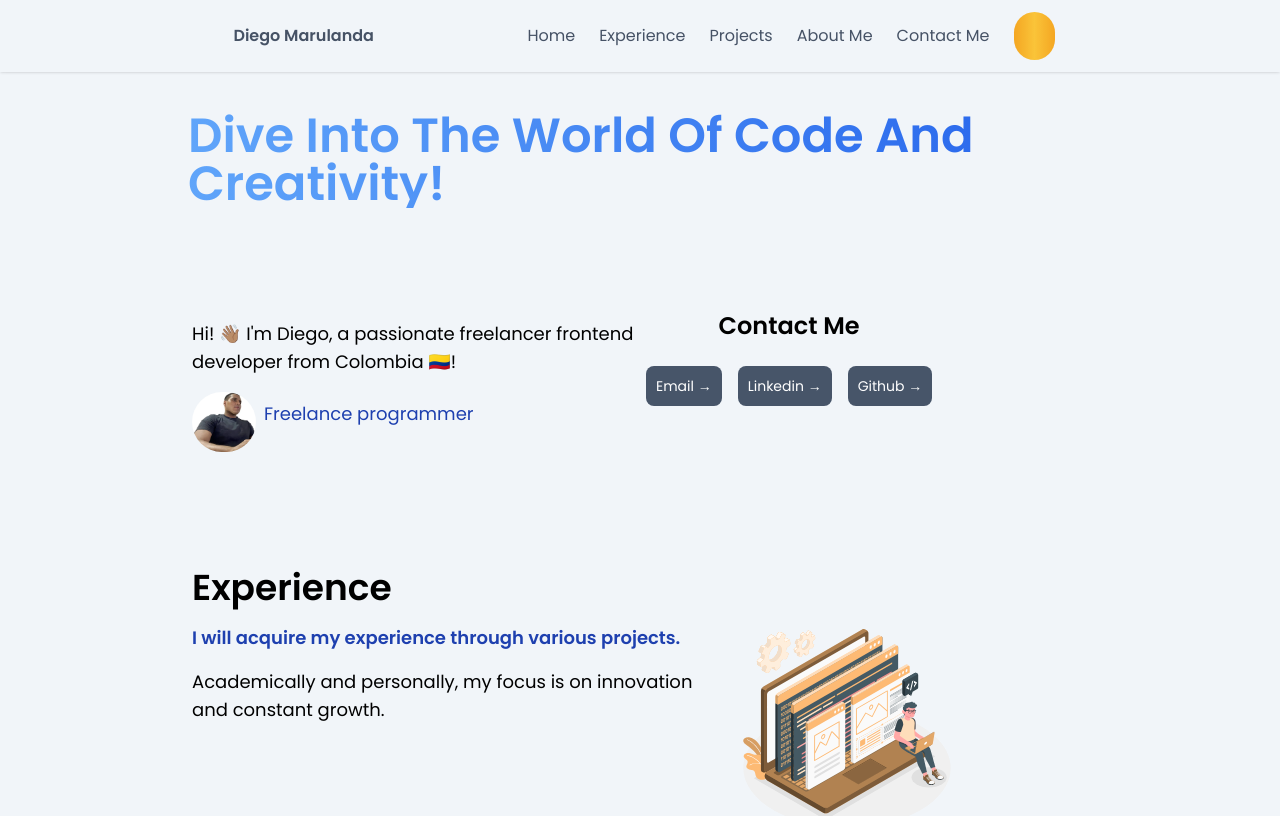
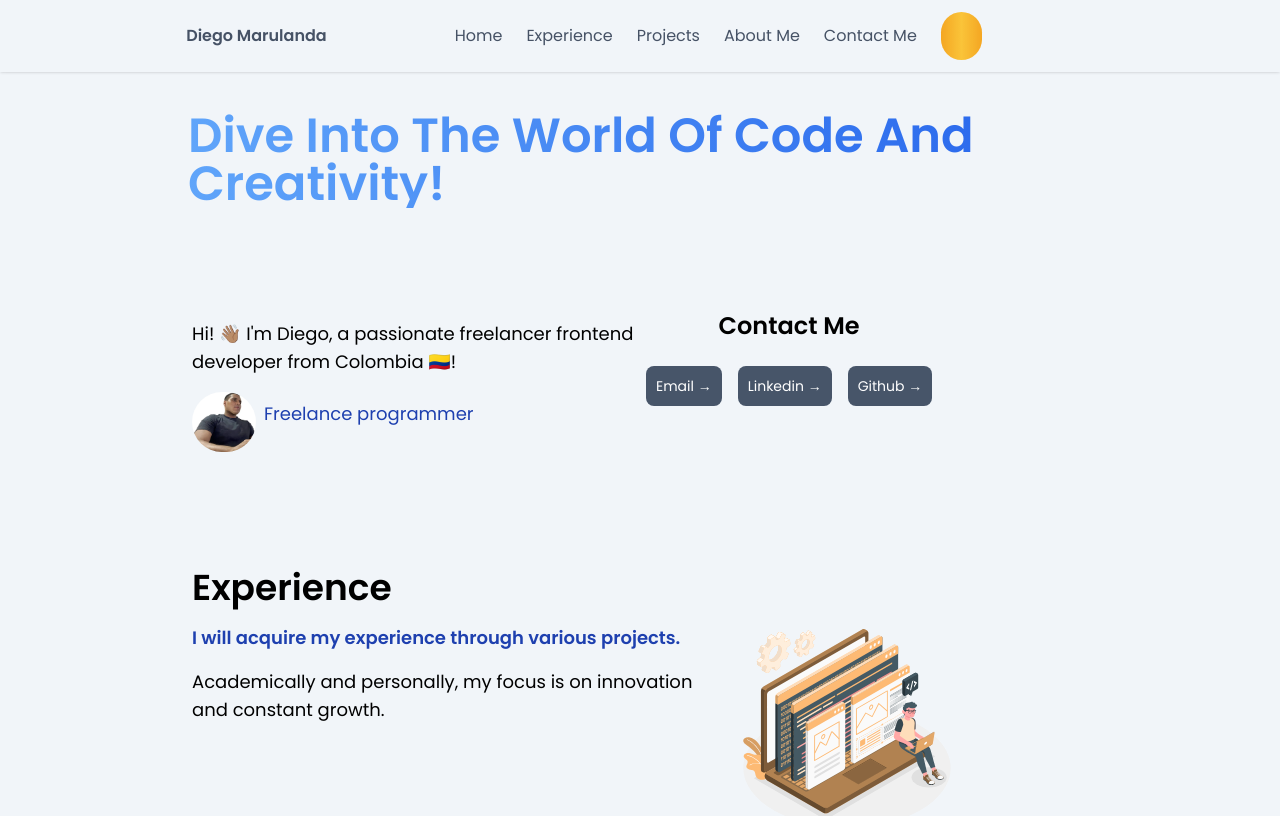
Before and after one commit to DiegoMarulandaB/Portfolio, a Next.js app: page / in a window 1280 px wide. Shown: the top 816 px of the page. Built offline with nearby package versions, Linux system fonts and the light colour scheme; some icons are missing.

Commit message:
refactor: :sparkles: add center navigation

```diff
--- a/src/components/Navigation/Navigation.tsx
+++ b/src/components/Navigation/Navigation.tsx
@@ -22,11 +22,11 @@ const Navigation = () => {
 
   return (
     <header className="w-full mx-auto px-6 sm:px-20 opacity-90 fixed top-0 z-50 shadow bg-slate-100 dark:bg-slate-700 dark:border-slate-500">
-      <div className="justify-evenly md:items-center md:flex">
+      <div className="justify-center md:items-center md:flex">
         <div className="flex items-center justify-between py-3 md:py-6 md:block">
           <Link href="/#home">
             <div className="container flex items-center space-x-2">
-              <h2 className="text-1xl font-bold text-slate-700 hover:text-slate-950 dark:text-white dark:hover:text-blue-100 cursor-pointer mx-2 mr-2">
+              <h2 className="text-1xl font-bold text-slate-700 hover:text-slate-950 dark:text-white dark:hover:text-blue-100 cursor-pointer mr-32">
                 Diego Marulanda
               </h2>
             </div>
@@ -51,7 +51,7 @@ const Navigation = () => {
               navigation ? 'block' : 'hidden'
             }`}
           >
-            <div className="items-center justify-center space-y-8 md:flex md:space-x-6 md:space-y-0">
+            <div className="items-center justify-center space-y-8 md:flex md:space-x-6 md:space-y-0 mr-28">
               {LINKS_NAV.map((item, index) => (
                 <Link key={index} href={item.route} rel="dns-prefetch">
                   <div
```
